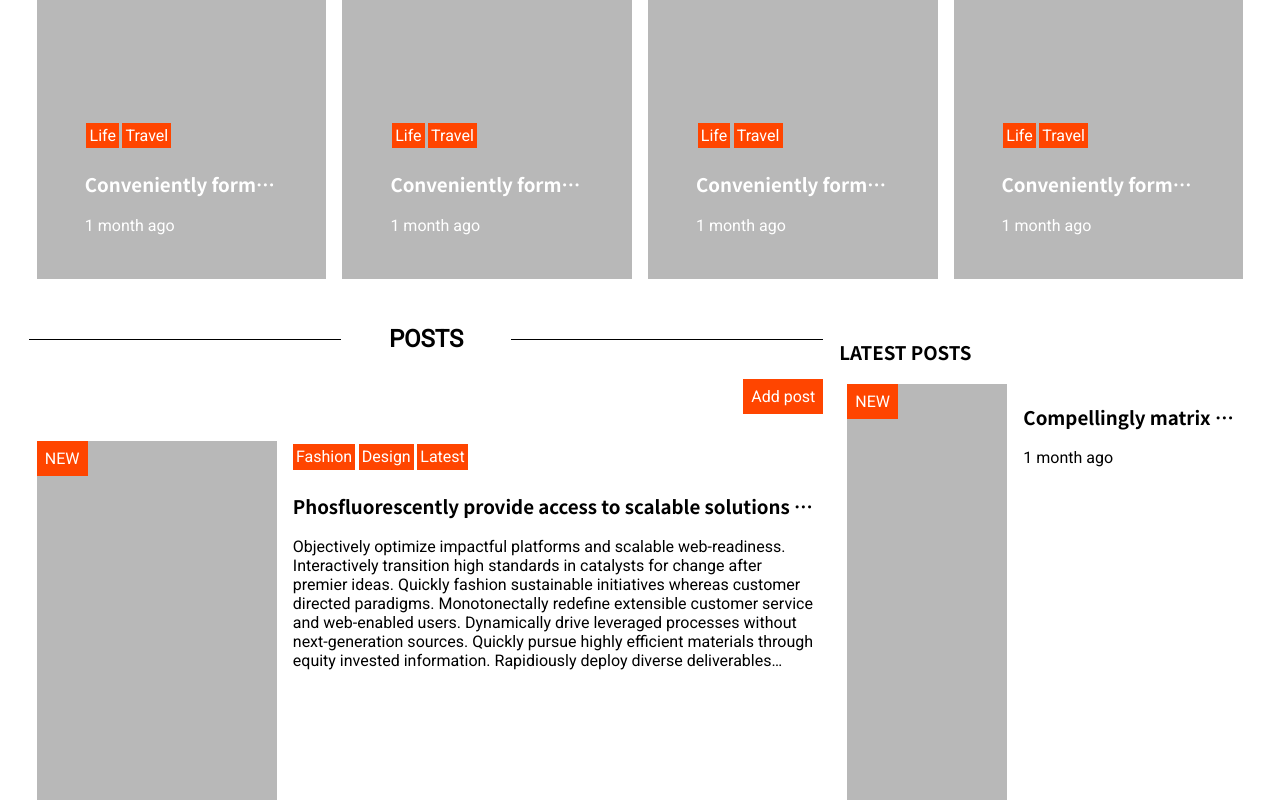
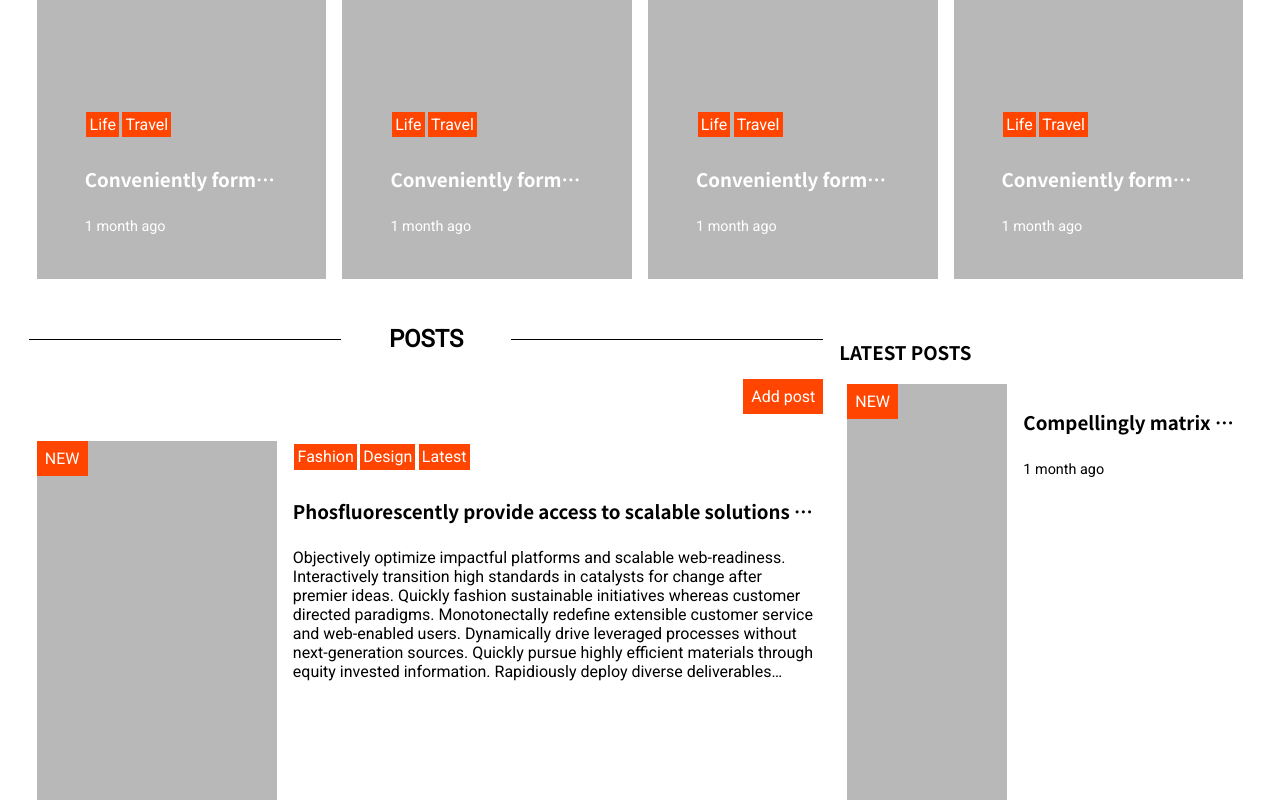
Before and after one commit to justas-dovydaitis/news-magazine, a plain HTML site: page index.html in a window 1280 px wide. Shown: the part 4280-5080 px from the top of the page. Drawn offline with Linux system fonts and the light colour scheme; placeholder pictures from the web are drawn by us.

Commit message:
added <a> to posts, set margins to a and h3

```diff
--- a/css/bar.css
+++ b/css/bar.css
@@ -5,6 +5,11 @@
     background-color: #000000;
     padding-left: 1.66rem;
     padding-right: 1.66rem;
+    color: #FFFFFF;
+}
+
+.bar a {
+    text-decoration: none;
     color: #FFFFFF;
 }
 
--- a/css/main.css
+++ b/css/main.css
@@ -26,11 +26,6 @@ main {
     flex-flow: column;
     color: #FFFFFF;
     justify-content: center;
-}
-
-a {
-    text-decoration: none;
-    color: white;
 }
 
 hr.divider {
--- a/css/post-container.css
+++ b/css/post-container.css
@@ -26,6 +26,10 @@
         width: 100%;
     }
 
+    .post-container .post .details a>h3 {
+        color: #000000;
+    }
+
     .post-container .post-controls {
         display: flex;
         justify-content: flex-end;
@@ -35,6 +39,8 @@
     .post-container .post-controls>a {
         background-color: #ff4500;
         padding: .5rem;
+        text-decoration: none;
+        color: #FFFFFF;
     }
 
     .post-container .post-controls>a:hover {
--- a/css/post.css
+++ b/css/post.css
@@ -10,33 +10,38 @@
     position: relative;
 }
 
-.post>figure,
-.post>figure img,
+.post a {
+    color: #FFFFFF;
+    text-decoration: none;
+}
+
+.post figure,
+.post figure img,
 .post>.details {
     width: 100%;
 }
 
-.post>figure img {
+.post figure img {
     opacity: 0.9;
     transition: opacity linear 0.2s;
 }
 
-.post:hover>figure img {
+.post:hover figure img {
     opacity: 1;
 }
 
 @supports(filter: brightness(0.9)) {
-    .post>figure img {
+    .post figure img {
         opacity: 1;
         filter: brightness(0.9);
         transition: filter linear 0.2s;
     }
-    .post:hover>figure img {
+    .post:hover figure img {
         filter: brightness(1);
     }
 }
 
-.post.new>figure::after {
+.post.new figure::after {
     top: 0;
     left: 0;
     content: 'New';
@@ -55,7 +60,7 @@
     height: 2rem;
 }
 
-.post .details .tags>div {
+.post .details .tags a {
     background-color: #ff4500;
     height: min-content;
     margin: 0.1rem;
@@ -64,22 +69,36 @@
     transition: font-size ease .2s;
 }
 
-.post .details .tags>div:hover {
+.post .details .tags a:hover {
     font-size: 1.1rem;
 }
 
-.post .details>h3 {
+.post .details a {
+    text-decoration: none;
+}
+
+.post .details h3,
+.post .details p {
+    margin-top: 1.5rem;
+    margin-bottom: 1.5rem;
+}
+
+.post .details h3 {
     max-width: 100%;
     white-space: nowrap;
     overflow: hidden;
     text-overflow: ellipsis;
 }
 
+.post .details span {
+    font-size: .9rem;
+}
+
 @media only screen and (min-width: 578px) {
     .post {
         flex-flow: wrap
     }
-    .post>figure,
+    .post figure,
     .post>.details {
         width: 100%;
     }
--- a/index.html
+++ b/index.html
@@ -89,10 +89,16 @@
                 </figure>
                 <div class="details">
                     <div class="tags">
-                        <div>Life</div>
-                        <div>Travel</div>
+                        <a href="javascript:void(0)">
+                          Life
+                        </a>
+                        <a href="javascript:void(0)">
+                            Travel
+                        </a>
                     </div>
+                    <a href="javascript:void(0)">
                         <h3 title="Conveniently formulate enterprise initiatives for multidisciplinary innovation.">Conveniently formulate enterprise initiatives for multidisciplinary innovation.</h3>
+                    </a>
                     <span>1 month ago</span>
                 </div>
             </div>
@@ -102,10 +108,35 @@
                 </figure>
                 <div class="details">
                     <div class="tags">
-                        <div>Life</div>
-                        <div>Travel</div>
+                        <a href="javascript:void(0)">
+                          Life
+                        </a>
+                        <a href="javascript:void(0)">
+                            Travel
+                        </a>
                     </div>
+                    <a href="javascript:void(0)">
                         <h3 title="Conveniently formulate enterprise initiatives for multidisciplinary innovation.">Conveniently formulate enterprise initiatives for multidisciplinary innovation.</h3>
+                    </a>
+                    <span>1 month ago</span>
+                </div>
+            </div>
+            <div class="post new">
+                <figure>
+                    <img src="https://via.placeholder.com/300/444444?text=News+Magazine" alt="image placeholder" title="placeholder" />
+                </figure>
+                <div class="details">
+                    <div class="tags">
+                        <a href="javascript:void(0)">
+                          Life
+                        </a>
+                        <a href="javascript:void(0)">
+                            Travel
+                        </a>
+                    </div>
+                    <a href="javascript:void(0)">
+                        <h3 title="Conveniently formulate enterprise initiatives for multidisciplinary innovation.">Conveniently formulate enterprise initiatives for multidisciplinary innovation.</h3>
+                    </a>
                     <span>1 month ago</span>
                 </div>
             </div>
@@ -115,23 +146,16 @@
                 </figure>
                 <div class="details">
                     <div class="tags">
-                        <div>Life</div>
-                        <div>Travel</div>
+                        <a href="javascript:void(0)">
+                          Life
+                        </a>
+                        <a href="javascript:void(0)">
+                            Travel
+                        </a>
                     </div>
+                    <a href="javascript:void(0)">
                         <h3 title="Conveniently formulate enterprise initiatives for multidisciplinary innovation.">Conveniently formulate enterprise initiatives for multidisciplinary innovation.</h3>
-                    <span>1 month ago</span>
-                </div>
-            </div>
-            <div class="post">
-                <figure>
-                    <img src="https://via.placeholder.com/300/444444?text=News+Magazine" alt="image placeholder" title="placeholder" />
-                </figure>
-                <div class="details">
-                    <div class="tags">
-                        <div>Life</div>
-                        <div>Travel</div>
-                    </div>
-                    <h3 title="Conveniently formulate enterprise initiatives for multidisciplinary innovation.">Conveniently formulate enterprise initiatives for multidisciplinary innovation.</h3>
+                    </a>
                     <span>1 month ago</span>
                 </div>
             </div>
@@ -144,89 +168,44 @@
                 </div>
 
                 <div class="post new">
+                    <a href="javascript:void(0)">
                         <figure>
                             <img src="https://via.placeholder.com/300/444444?text=News+Magazine" alt="image placeholder" title="placeholder" />
                         </figure>
+                    </a>
                     <article class="details">
                         <div class="tags">
-                            <div class="bg-accent text-white">Fashion</div>
-                            <div class="bg-accent text-white">Design</div>
-                            <div class="bg-accent text-white">Latest</div>
+                            <a href="javascript:void(0)">Fashion</a>
+                            <a href="javascript:void(0)">Design </a>
+                            <a href="javascript:void(0)">Latest</a>
                         </div>
+                        <a href="javascript:void(0)">
                             <h3 title="Lorem ipsum dolor sit">Phosfluorescently provide access to scalable solutions after tactical outsourcing.</h3>
+                        </a>
                         <p>Objectively optimize impactful platforms and scalable web-readiness. Interactively transition high standards in catalysts for change after premier ideas. Quickly fashion sustainable initiatives whereas customer directed paradigms.
                             Monotonectally redefine extensible customer service and web-enabled users. Dynamically drive leveraged processes without next-generation sources. Quickly pursue highly efficient materials through equity invested information.
                             Rapidiously deploy diverse deliverables whereas focused paradigms. Interactively provide access to unique sources after end-to-end value. Appropriately mesh client-focused functionalities rather than plug-and-play experiences.
                             Energistically redefine fully tested portals through visionary schemas. Holisticly expedite leveraged web-readiness for leveraged markets. Competently actualize client-focused sources rather than top-line paradigms. Globally
                             embrace quality processes and premier best practices. Assertively fashion cutting-edge functionalities through B2C products. Monotonectally incubate goal-oriented ideas and end-to-end methodologies. Phosfluorescently enable
-                            flexible niche markets with goal-oriented portals. Collaboratively supply client-focused testing procedures and interoperable applications. Rapidiously fabricate alternative niches whereas adaptive e-commerce. Seamlessly. </p>
+                            flexible niche markets with goal-oriented portals. Collaboratively supply client-focused testing procedures and interoperable applications. Rapidiously fabricate alternative niches whereas adaptive e-commerce. Seamlessly.
+                        </p>
                     </article>
                 </div>
-                <div class="post">
+                </a>
+            </div>
+            <aside class="latest posts">
+                <h3 class="text-uppercase">latest posts</h3>
+
+                <div class="post new">
+                    <a href="javascript:void(0)">
                         <figure>
                             <img src="https://via.placeholder.com/300/444444?text=News+Magazine" alt="image placeholder" title="placeholder" />
                         </figure>
-                    <article class="details">
-                        <div class="tags">
-                            <div class="bg-accent text-white">Fashion</div>
-                            <div class="bg-accent text-white">Design</div>
-                            <div class="bg-accent text-white">Latest</div>
-                        </div>
-                        <h3 title="Lorem ipsum dolor sit">Phosfluorescently provide access to scalable solutions after tactical outsourcing.</h3>
-                        <p>Objectively optimize impactful platforms and scalable web-readiness. Interactively transition high standards in catalysts for change after premier ideas. Quickly fashion sustainable initiatives whereas customer directed paradigms.
-                            Monotonectally redefine extensible customer service and web-enabled users. Dynamically drive leveraged processes without next-generation sources. Quickly pursue highly efficient materials through equity invested information.
-                            Rapidiously deploy diverse deliverables whereas focused paradigms. Interactively provide access to unique sources after end-to-end value. Appropriately mesh client-focused functionalities rather than plug-and-play experiences.
-                            Energistically redefine fully tested portals through visionary schemas. Holisticly expedite leveraged web-readiness for leveraged markets. Competently actualize client-focused sources rather than top-line paradigms. Globally
-                            embrace quality processes and premier best practices. Assertively fashion cutting-edge functionalities through B2C products. Monotonectally incubate goal-oriented ideas and end-to-end methodologies. Phosfluorescently enable
-                            flexible niche markets with goal-oriented portals. Collaboratively supply client-focused testing procedures and interoperable applications. Rapidiously fabricate alternative niches whereas adaptive e-commerce. Seamlessly. </p>
-                    </article>
-                </div>
-                <div class="post">
-                    <figure>
-                        <img src="https://via.placeholder.com/300/444444?text=News+Magazine" alt="image placeholder" title="placeholder" />
-                    </figure>
-                    <article class="details">
-                        <div class="tags">
-                            <div class="bg-accent text-white">Fashion</div>
-                            <div class="bg-accent text-white">Design</div>
-                            <div class="bg-accent text-white">Latest</div>
-                        </div>
-                        <h3 title="Lorem ipsum dolor sit">Phosfluorescently provide access to scalable solutions after tactical outsourcing.</h3>
-                        <p>Objectively optimize impactful platforms and scalable web-readiness. Interactively transition high standards in catalysts for change after premier ideas. Quickly fashion sustainable initiatives whereas customer directed paradigms.
-                            Monotonectally redefine extensible customer service and web-enabled users. Dynamically drive leveraged processes without next-generation sources. Quickly pursue highly efficient materials through equity invested information.
-                            Rapidiously deploy diverse deliverables whereas focused paradigms. Interactively provide access to unique sources after end-to-end value. Appropriately mesh client-focused functionalities rather than plug-and-play experiences.
-                            Energistically redefine fully tested portals through visionary schemas. Holisticly expedite leveraged web-readiness for leveraged markets. Competently actualize client-focused sources rather than top-line paradigms. Globally
-                            embrace quality processes and premier best practices. Assertively fashion cutting-edge functionalities through B2C products. Monotonectally incubate goal-oriented ideas and end-to-end methodologies. Phosfluorescently enable
-                            flexible niche markets with goal-oriented portals. Collaboratively supply client-focused testing procedures and interoperable applications. Rapidiously fabricate alternative niches whereas adaptive e-commerce. Seamlessly. </p>
-                    </article>
-                </div>
-            </div>
-            <aside class="latest posts">
-                <h3 class="text-uppercase">latest posts</h3>
-                <div class="post new">
-                    <figure>
-                        <img src="https://via.placeholder.com/300/444444?text=News+Magazine" alt="image placeholder" title="placeholder" />
-                    </figure>
+                    </a>
                     <div class="details">
+                        <a href="javascript:void(0)">
                             <h3 title="Lorem ipsum dolor sit">Compellingly matrix multidisciplinary methods of empowerment vis-a-vis.</h3>
-                        <span>1 month ago</span>
-                    </div>
-                </div>
-                <div class="post new">
-                    <figure>
-                        <img src="https://via.placeholder.com/300/444444?text=News+Magazine" alt="image placeholder" title="placeholder" />
-                    </figure>
-                    <div class="details">
-                        <h3 title="Lorem ipsum dolor sit">Compellingly matrix multidisciplinary methods of empowerment vis-a-vis.</h3>
-                        <span>1 month ago</span>
-                    </div>
-                </div>
-                <div class="post">
-                    <figure>
-                        <img src="https://via.placeholder.com/300/444444?text=News+Magazine" alt="image placeholder" title="placeholder" />
-                    </figure>
-                    <div class="details">
-                        <h3 title="Lorem ipsum dolor sit">Compellingly matrix multidisciplinary methods of empowerment vis-a-vis.</h3>
+                        </a>
                         <span>1 month ago</span>
                     </div>
                 </div>
```
Also changed, not shown: css/featured-container.css (+0 -14 lines). Lines whose indentation alone changed are shown as unchanged.
